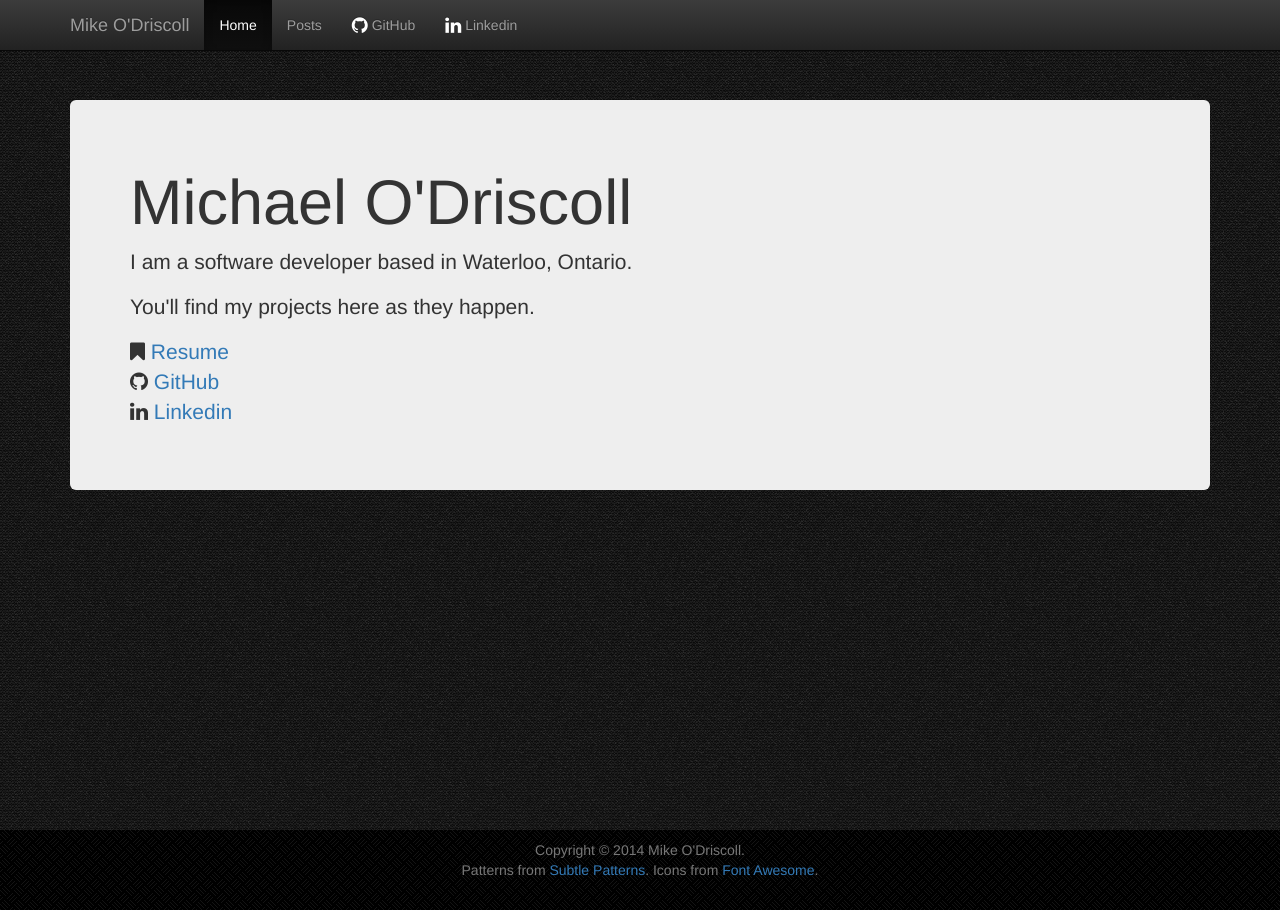
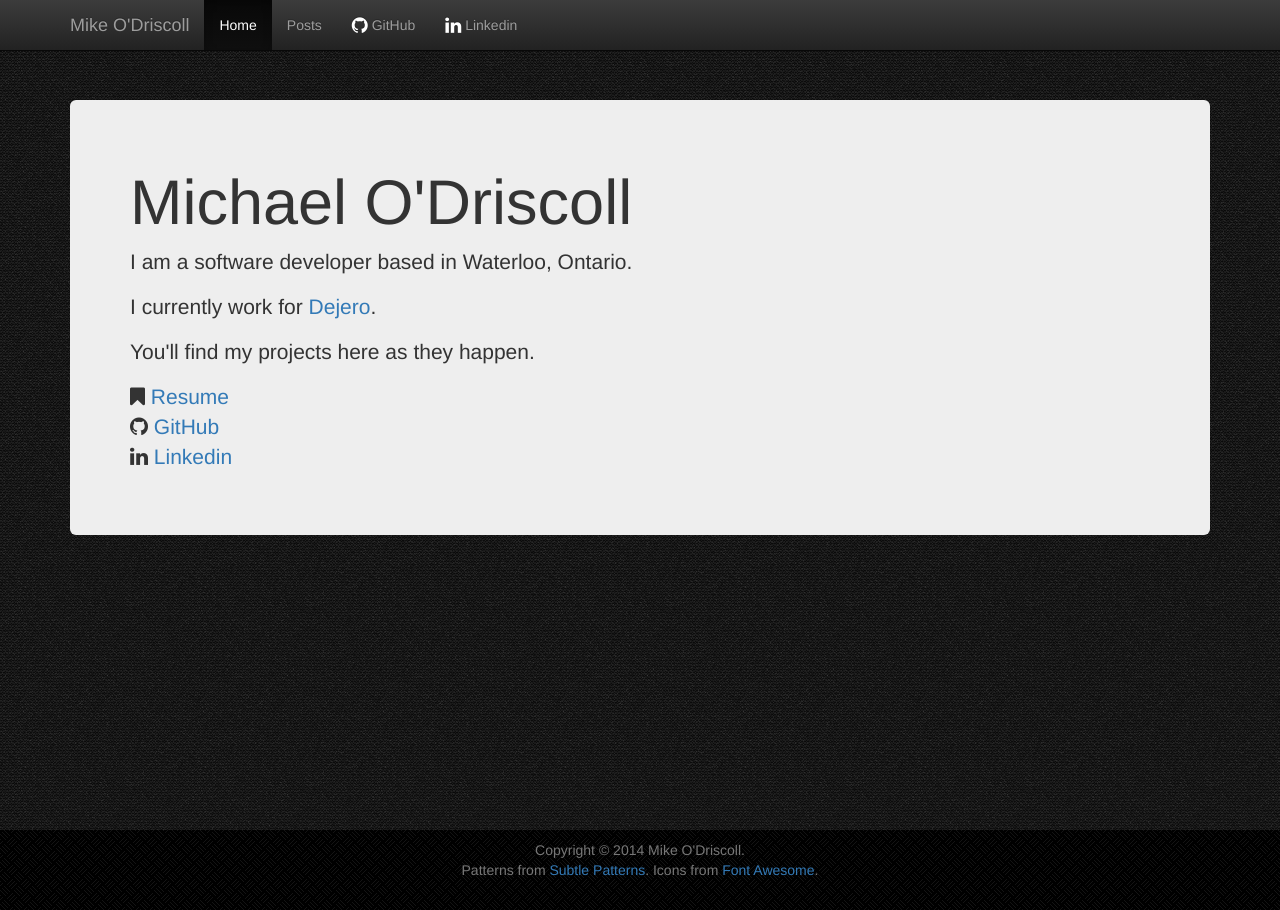
Before and after one commit to mikeodr/mikeodr.github.io, a Jekyll site: the page built from index.html, in a window 1280 px wide. Built offline with Jekyll 4.4.1, drawn with Linux system fonts in a browser that asks for light colours; nearby versions of some CDN libraries.

Commit message:
Add current employer

```diff
--- a/index.html
+++ b/index.html
@@ -6,6 +6,7 @@
         <h1>Michael O'Driscoll</h1>
 
         <p>I am a software developer based in Waterloo, Ontario.</p>
+        <p>I currently work for <a href=https://www.dejero.com/>Dejero</a>.</p>
         <p>You'll find my projects here as they happen.</p>
 
         <p>
```
Also changed, not shown: Gemfile.lock.
